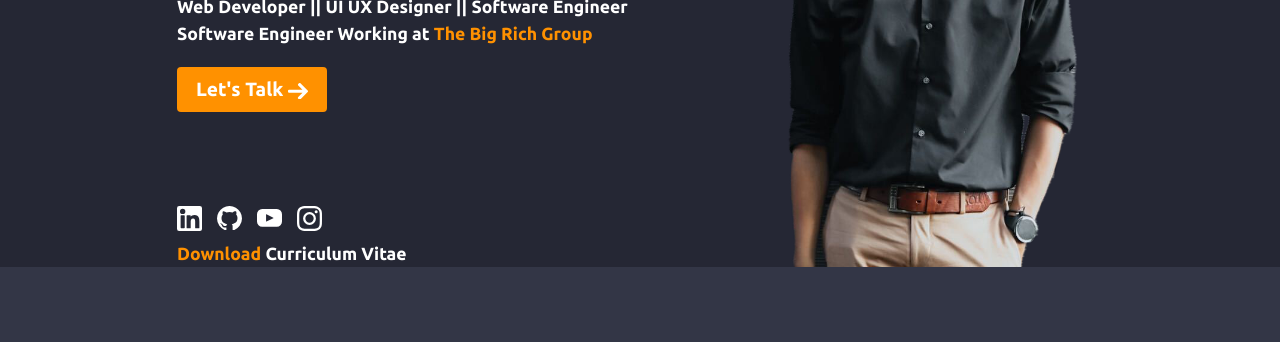
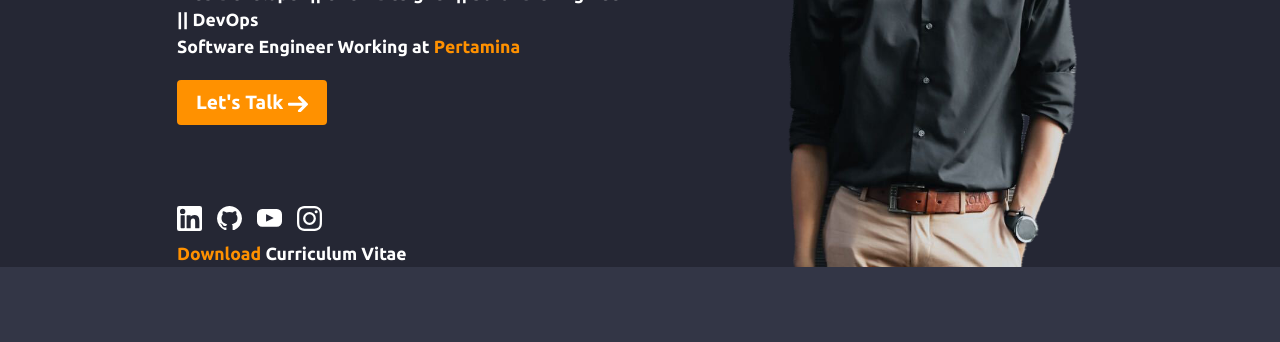
Before and after one commit to fiopras/portofolio.github.io, a plain HTML site: page index.html in a window 1280 px wide. Shown: the part 344-686 px from the top of the page. Drawn offline with nearby package versions, Linux system fonts and the light colour scheme.

Commit message:
Update index.html

```diff
--- a/index.html
+++ b/index.html
@@ -56,8 +56,8 @@
                 <div class="col-lg-5 col-md-6 offset-1 my-auto order-1 text-center text-lg-start">
                     <h2>Halo</h2>
                     <h1 class="fw-bold">I Am Fio Prasetyo</h1>
-                    <p class="fw-bold">Web Developer || UI UX Designer || Software Engineer <br>
-                        Software Engineer Working at <span class="fw-bold color-acsent">The Big Rich Group</span>
+                    <p class="fw-bold">Web Developer || UI UX Designer || Software Engineer || DevOps <br>
+                        Software Engineer Working at <span class="fw-bold color-acsent">Pertamina</span>
                     </p>
 
                     <button class="btn btn-custom1 my-1">Let's Talk <svg xmlns="http://www.w3.org/2000/svg" width="20" viewBox="0 0 38.044 31.65">
```
